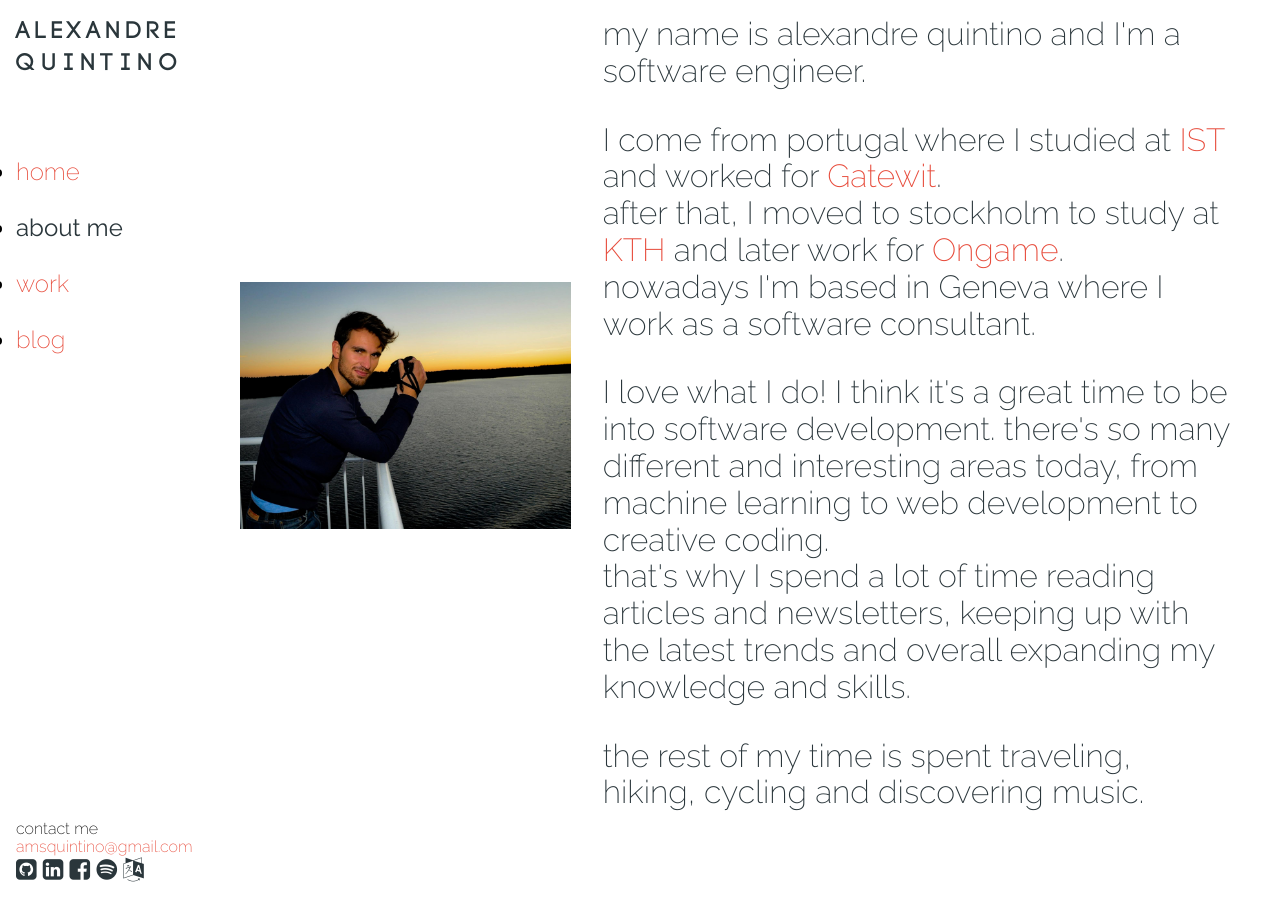
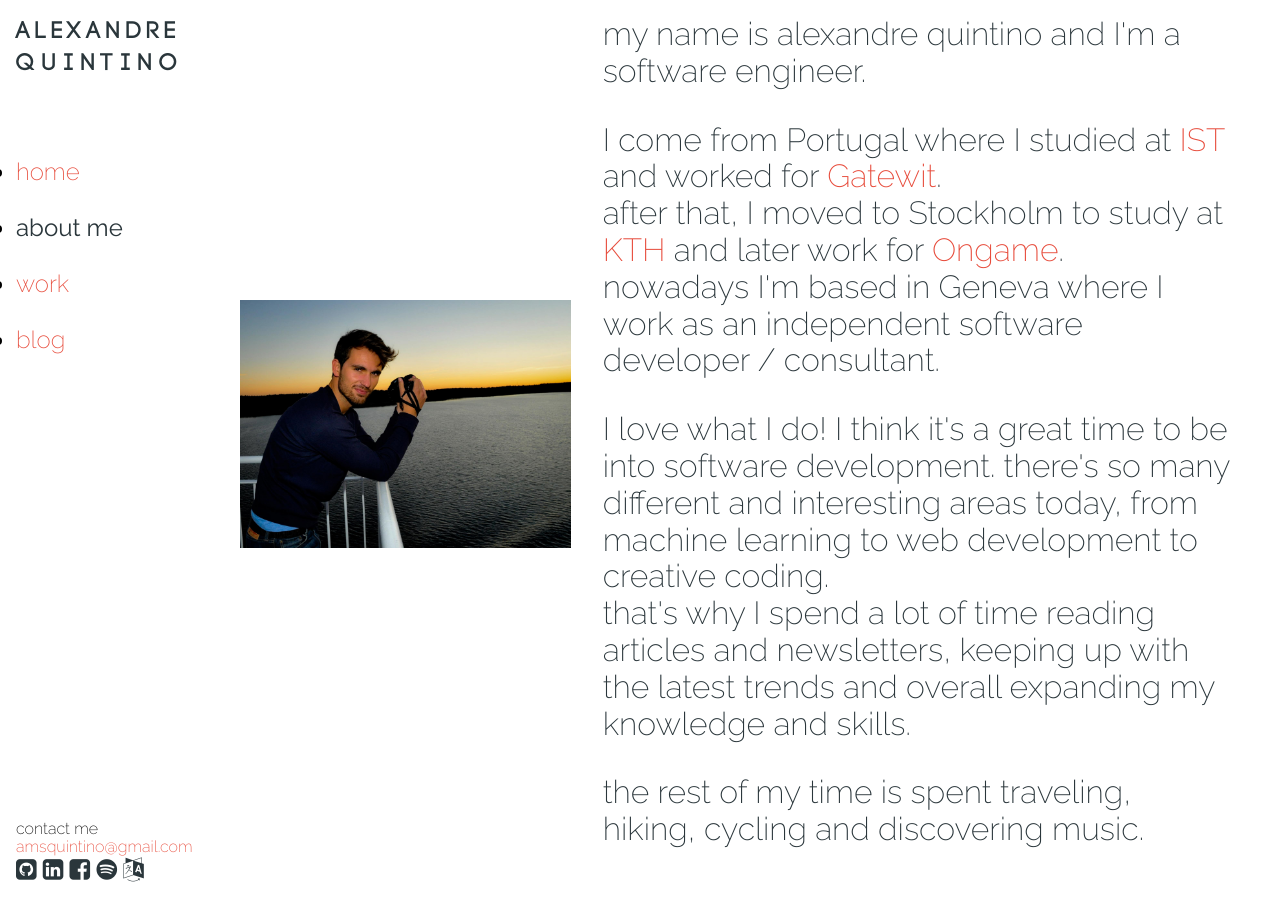
Before and after one commit to alexquintino/alexquintino.github.io, a Jekyll site: the page built from about/index.html, in a window 1280 px wide. Built offline with Jekyll 4.4.1, drawn with Linux system fonts in a browser that asks for light colours; nearby versions of some CDN libraries.

Commit message:
Change to independent software developer

```diff
--- a/about/index.html
+++ b/about/index.html
@@ -15,9 +15,9 @@ description: "Some personal things about me"
     </div>
 
     <div>
-      <p>I come from portugal where I studied at <a href={{site.data.links.ist}}>IST</a> and worked for <a href={{site.data.links.gatewit}}>Gatewit</a>.</p>
-      <p>after that, I moved to stockholm to study at <a href={{site.data.links.kth}}>KTH</a> and later work for <a href={{site.data.links.ongame}}>Ongame</a>.</p>
-      <p>nowadays I'm based in Geneva where I work as a software consultant.</p>
+      <p>I come from Portugal where I studied at <a href={{site.data.links.ist}}>IST</a> and worked for <a href={{site.data.links.gatewit}}>Gatewit</a>.</p>
+      <p>after that, I moved to Stockholm to study at <a href={{site.data.links.kth}}>KTH</a> and later work for <a href={{site.data.links.ongame}}>Ongame</a>.</p>
+      <p>nowadays I'm based in Geneva where I work as an independent software developer / consultant.</p>
     </div>
 
     <div>
--- a/index.html
+++ b/index.html
@@ -12,7 +12,7 @@ description: "My personal website where I blog and tell a bit about myself and m
   <div class="pure-u-1 pure-u-md-2-3 text">
     <div>
       <h1>hi! I'm alex and I develop software.</h1>
-      <h5>I work as a consultant and I'm always looking for my next project. drop me an email if you would like to chat!</h5>
+      <h5>I work as an independent software developer / consultant in Geneva and I'm always looking for my next project. drop me an email if you would like to chat!</h5>
     </div>
   </div>
 </main>
--- a/work/index.html
+++ b/work/index.html
@@ -11,7 +11,7 @@ description: "detailed description about my previous work"
       <h3>current</h3>
     </div>
     <div class="pure-u-1 pure-u-md-11-12 copy">
-      <h1 class="title">self-employed software consultant <span class="duration">march 2014 - present</span></h1>
+      <h1 class="title">independent software developer / consultant <span class="duration">march 2014 - present</span></h1>
       <h4>currently I've been focusing my work on web apps. I can work across the whole stack and Ruby is my weapon of choice.</h4>
     </div>
   </div>
```
Also changed, not shown: other parts of work/index.html (+1 -1 lines).
